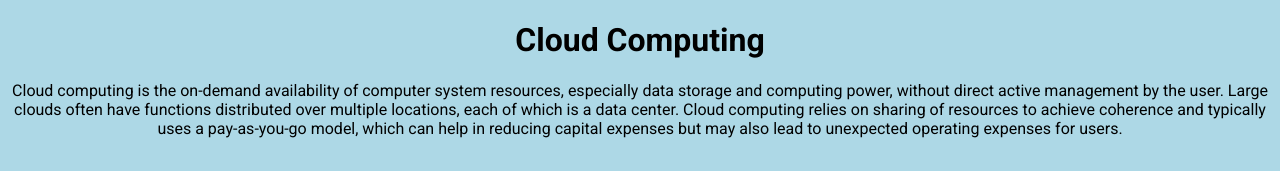
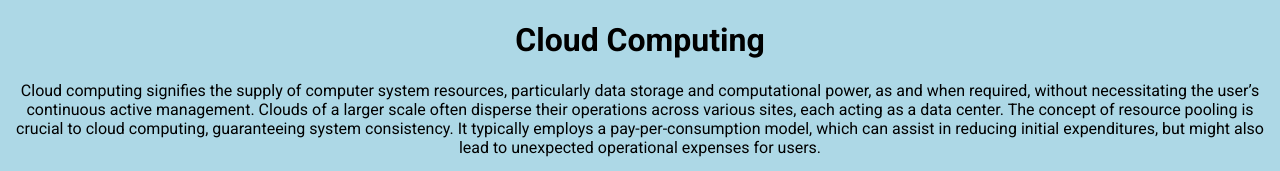
Before and after one commit to Miryutakeda/LongTest, a plain HTML site: page index.html in a window 1280 px wide. Shown: the top 171 px of the page. Drawn offline with Linux system fonts and the light colour scheme.

Commit message:
Update index.html

```diff
--- a/index.html
+++ b/index.html
@@ -12,7 +12,7 @@
 <body>
     <div id="sub">
         <h1>Cloud Computing</h1>
-        <p>Cloud computing is the on-demand availability of computer system resources, especially data storage and computing power, without direct active management by the user. Large clouds often have functions distributed over multiple locations, each of which is a data center. Cloud computing relies on sharing of resources to achieve coherence and typically uses a pay-as-you-go model, which can help in reducing capital expenses but may also lead to unexpected operating expenses for users.</p>
+        <p>Cloud computing signifies the supply of computer system resources, particularly data storage and computational power, as and when required, without necessitating the user’s continuous active management. Clouds of a larger scale often disperse their operations across various sites, each acting as a data center. The concept of resource pooling is crucial to cloud computing, guaranteeing system consistency. It typically employs a pay-per-consumption model, which can assist in reducing initial expenditures, but might also lead to unexpected operational expenses for users.</p>
     </div>
     <div class="function">
         <h2>Function of Cloud Computing</h2>
```
